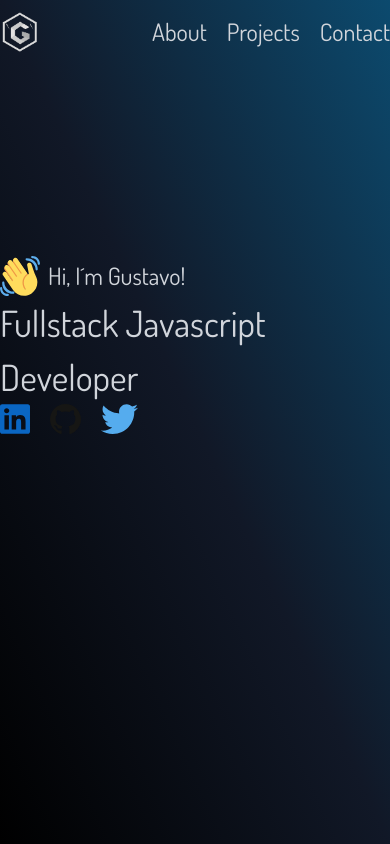
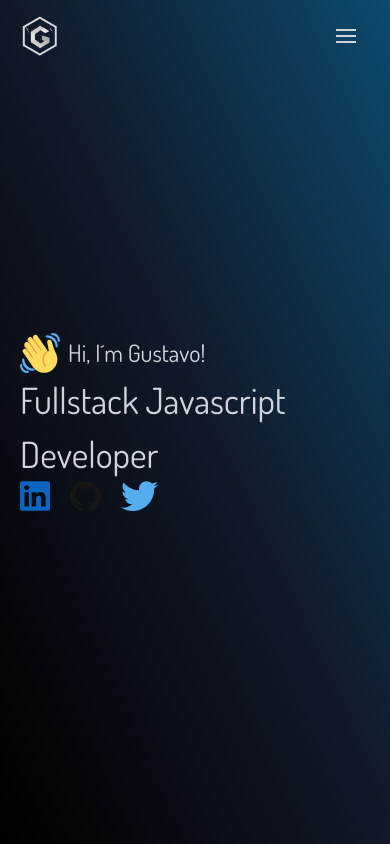
Before and after one commit to gustavoylc/portfolio, a Next.js app: page / in a window 390 px wide. Built offline with nearby package versions, Linux system fonts and the light colour scheme.

Commit message:
style: add nav styles

```diff
--- a/src/components/Navbar.jsx
+++ b/src/components/Navbar.jsx
@@ -1,6 +1,8 @@
+import { useState } from 'react';
 import Image from 'next/image';
 import Link from 'next/link';
 import { useRouter } from 'next/router';
+import { Sling as Hamburger } from 'hamburger-react';
 import Logo from '../../public/logo.svg';
 
 const routes = [
@@ -20,14 +22,18 @@ const routes = [
 
 function Navbar() {
   const router = useRouter();
+  const [isOpen, setOpen] = useState(false);
   const currentRoute = router.pathname;
+  const handleToggle = () => {
+    setOpen((prev) => !prev);
+  };
   return (
-    <nav className="py-3">
-      <menu className=" text-2xl flex items-center justify-between">
+    <div className="fixed w-full max-sm:max-w-lg max-md:max-w-xl max-lg:max-w-xl lg:max-w-4xl max-sm:px-5 mx-auto">
+      <nav className="py-3  text-xl flex items-center justify-between">
         <Link href="/">
           <Image src={Logo} alt="Gustavo's Logo" width={40} />
         </Link>
-        <ul className="flex gap-5">
+        <ul className="flex gap-5 items-center max-sm:hidden">
           {routes.map((route) => (
             <li key={route.text}>
               <Link
@@ -43,8 +49,16 @@ function Navbar() {
             </li>
           ))}
         </ul>
-      </menu>
-    </nav>
+        <div className="sm:hidden">
+          <Hamburger
+            onToggle={handleToggle}
+            label="Show menu"
+            easing="ease-in"
+            size={20}
+          />
+        </div>
+      </nav>
+    </div>
   );
 }
 
--- a/src/pages/Layout.jsx
+++ b/src/pages/Layout.jsx
@@ -9,7 +9,9 @@ const dosis = Dosis({
 
 function Layout({ children }) {
   return (
-    <main className={`${dosis.variable} font-sans max-w-4xl mx-auto [body]`}>
+    <main
+      className={`${dosis.variable} font-sans max-sm:max-w-lg max-md:max-w-xl max-lg:max-w-xl lg:max-w-4xl  mx-auto`}
+    >
       <header>
         <Navbar />
       </header>
--- a/src/pages/index.js
+++ b/src/pages/index.js
@@ -7,7 +7,7 @@ import Twitter from '../../public/icons/twitter.svg';
 function Home() {
   return (
     <>
-      <main className="py-48">
+      <main className="flex flex-col place-content-center h-screen max-sm:px-5">
         <article className="flex gap-2 items-center">
           <Image src={WavingHand} alt="Waving Hand" height={40} />
           <h4>Hi, I´m Gustavo!</h4>
--- a/src/styles/globals.css
+++ b/src/styles/globals.css
@@ -4,6 +4,6 @@
 
 @layer base {
   body {
-    @apply  bg-gradient-to-bl from-sky-900 via-gray-900 to-black h-screen min-w-min text-gray-300;
+    @apply  bg-gradient-to-bl from-sky-900 via-gray-900 to-black h-screen min-w-[320px] text-gray-300;
   }
 }
```
